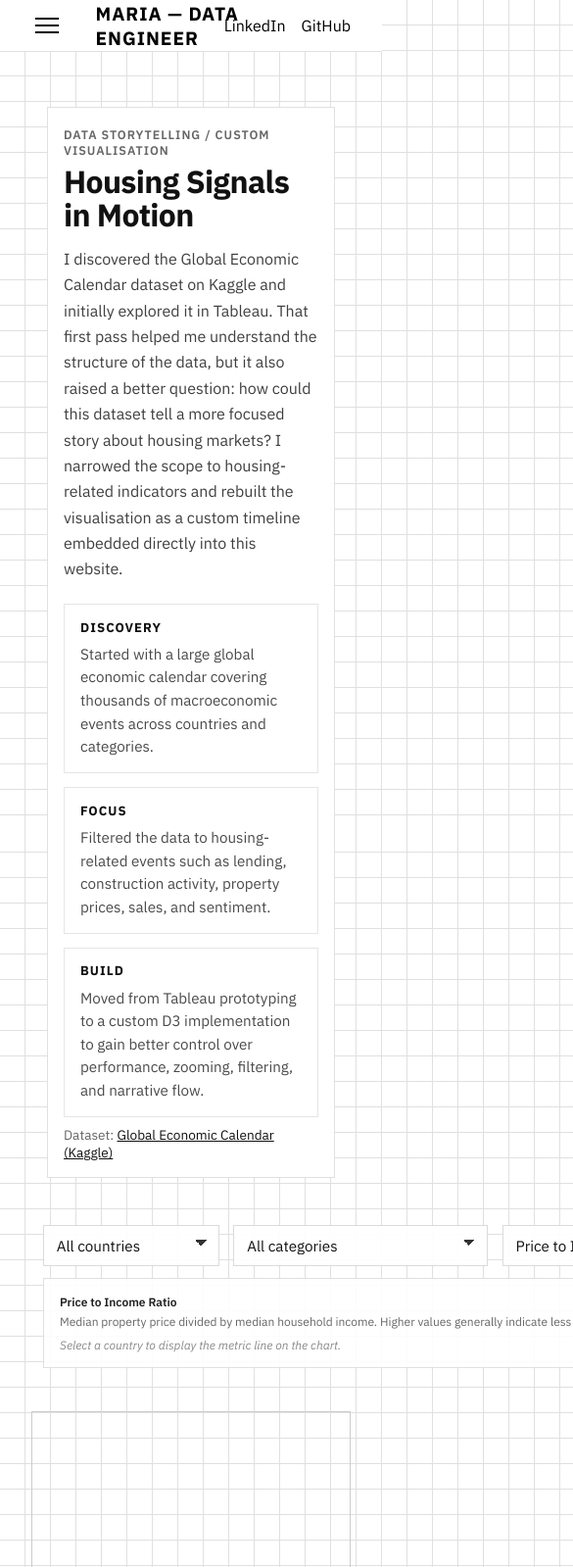
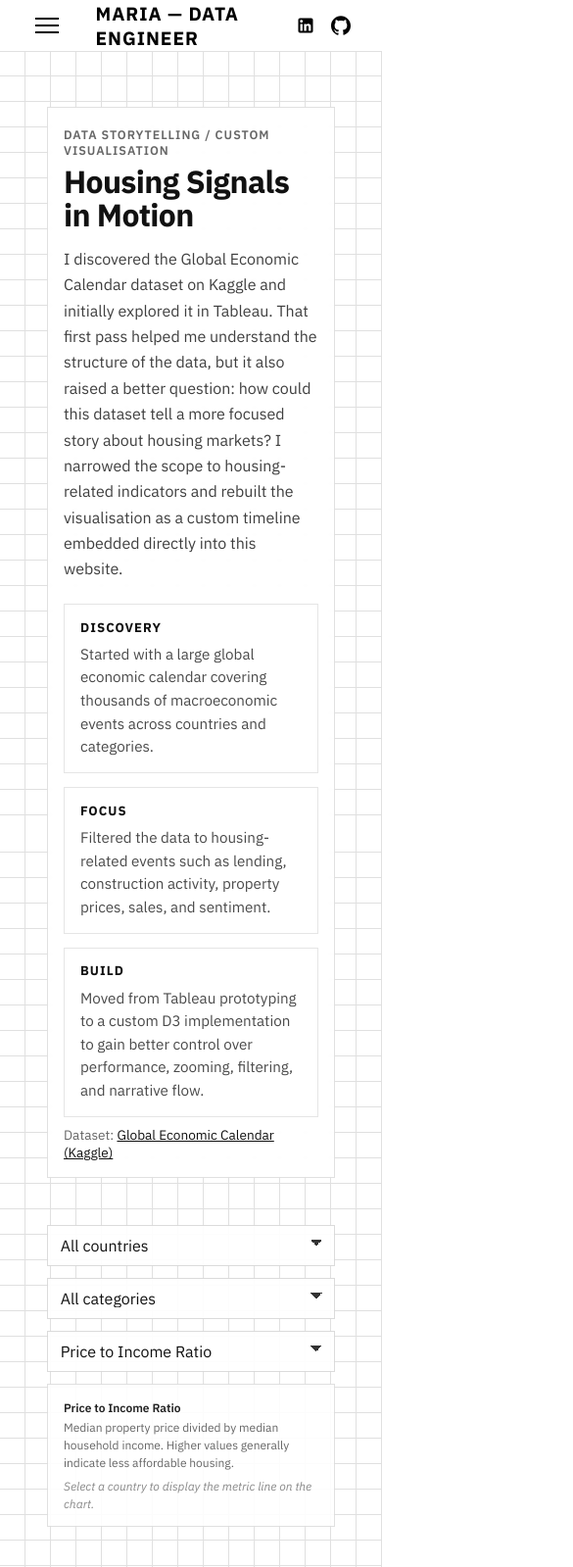
Before and after one commit to bytemaru/portfolio-website, a website built with webpack: page public/storytelling.html in a window 390 px wide. Shown: the top 1599 px of the page at 98% size, 585 px wide, since content can reach past the window. Built offline with nearby package versions, Linux system fonts and the light colour scheme.

Commit message:
fix: data storytelling page mobile styling done

```diff
--- a/public/storytelling.html
+++ b/public/storytelling.html
@@ -18,8 +18,18 @@
     </button>
     <h1 class="site-title">Maria — Data Engineer</h1>
     <div class="header-links">
-        <a href="https://linkedin.com/in/mdfedorova" target="_blank">LinkedIn</a>
-        <a href="https://github.com/bytemaru" target="_blank">GitHub</a>
+        <a href="https://linkedin.com/in/mdfedorova" target="_blank" aria-label="LinkedIn">
+            <span class="link-text">LinkedIn</span>
+            <svg class="link-icon" xmlns="http://www.w3.org/2000/svg" width="20" height="20" viewBox="0 0 24 24" fill="currentColor" aria-hidden="true">
+                <path d="M19 3a2 2 0 0 1 2 2v14a2 2 0 0 1-2 2H5a2 2 0 0 1-2-2V5a2 2 0 0 1 2-2h14m-.5 15.5v-5.3a3.26 3.26 0 0 0-3.26-3.26c-.85 0-1.84.52-2.32 1.3v-1.11h-2.79v8.37h2.79v-4.93c0-.77.62-1.4 1.39-1.4a1.4 1.4 0 0 1 1.4 1.4v4.93h2.79M6.88 8.56a1.68 1.68 0 0 0 1.68-1.68c0-.93-.75-1.69-1.68-1.69a1.69 1.69 0 0 0-1.69 1.69c0 .93.76 1.68 1.69 1.68m1.39 9.94v-8.37H5.5v8.37h2.77z"/>
+            </svg>
+        </a>
+        <a href="https://github.com/bytemaru" target="_blank" aria-label="GitHub">
+            <span class="link-text">GitHub</span>
+            <svg class="link-icon" xmlns="http://www.w3.org/2000/svg" width="20" height="20" viewBox="0 0 24 24" fill="currentColor" aria-hidden="true">
+                <path d="M12 .297c-6.63 0-12 5.373-12 12 0 5.303 3.438 9.8 8.205 11.385.6.113.82-.258.82-.577 0-.285-.01-1.04-.015-2.04-3.338.724-4.042-1.61-4.042-1.61-.546-1.385-1.335-1.755-1.335-1.755-1.087-.744.084-.729.084-.729 1.205.084 1.838 1.236 1.838 1.236 1.07 1.835 2.809 1.305 3.495.998.108-.776.417-1.305.76-1.605-2.665-.3-5.466-1.332-5.466-5.93 0-1.31.465-2.38 1.235-3.22-.135-.303-.54-1.523.105-3.176 0 0 1.005-.322 3.3 1.23.96-.267 1.98-.399 3-.405 1.02.006 2.04.138 3 .405 2.28-1.552 3.285-1.23 3.285-1.23.645 1.653.24 2.873.12 3.176.765.84 1.23 1.91 1.23 3.22 0 4.61-2.805 5.625-5.475 5.92.42.36.81 1.096.81 2.22 0 1.606-.015 2.896-.015 3.286 0 .315.21.69.825.57C20.565 22.092 24 17.592 24 12.297c0-6.627-5.373-12-12-12"/>
+            </svg>
+        </a>
     </div>
 </header>
 
--- a/src/style.css
+++ b/src/style.css
@@ -419,41 +419,6 @@ html, body {
   }
 }
 
-
-@media (max-width: 900px) {
-  .story-meta {
-    grid-template-columns: 1fr;
-  }
-
-  .story-intro {
-    padding: 1.5rem 1rem 1rem;
-  }
-
-  .story-intro__inner {
-    padding: 1.2rem 1rem 1rem;
-  }
-
-  .timeline-section {
-    padding: 0 1rem 1rem;
-  }
-
-  .chart-controls {
-      grid-template-columns: 1fr;
-    }
-
-    #zone-select,
-    #category-select,
-    #metric-select,
-    #metric-description {
-      grid-column: 1;
-      grid-row: auto;
-    }
-
-    #metric-description {
-      max-width: none;
-    }
-}
-
 .metric-info{
   font-size:14px;
   color:#666;
@@ -565,3 +530,42 @@ html, body {
   color: #888;
   font-style: italic;
 }
+
+@media (max-width: 900px) {
+  .story-meta {
+    grid-template-columns: 1fr;
+  }
+
+  .story-intro {
+    padding: 1.5rem 1rem 1rem;
+  }
+
+  .story-intro__inner {
+    padding: 1.2rem 1rem 1rem;
+  }
+
+  .timeline-section {
+    padding: 0 1rem 1rem;
+  }
+
+  .chart-controls {
+     grid-template-columns: 1fr;
+     padding: 0 1rem;
+   }
+
+    #zone-select,
+    #category-select,
+    #metric-select,
+    #metric-description {
+      grid-column: 1;
+      grid-row: auto;
+    }
+
+    #metric-description {
+      max-width: none;
+    }
+
+  .chart-controls select {
+    font-size: 16px;
+  }
+}
```
